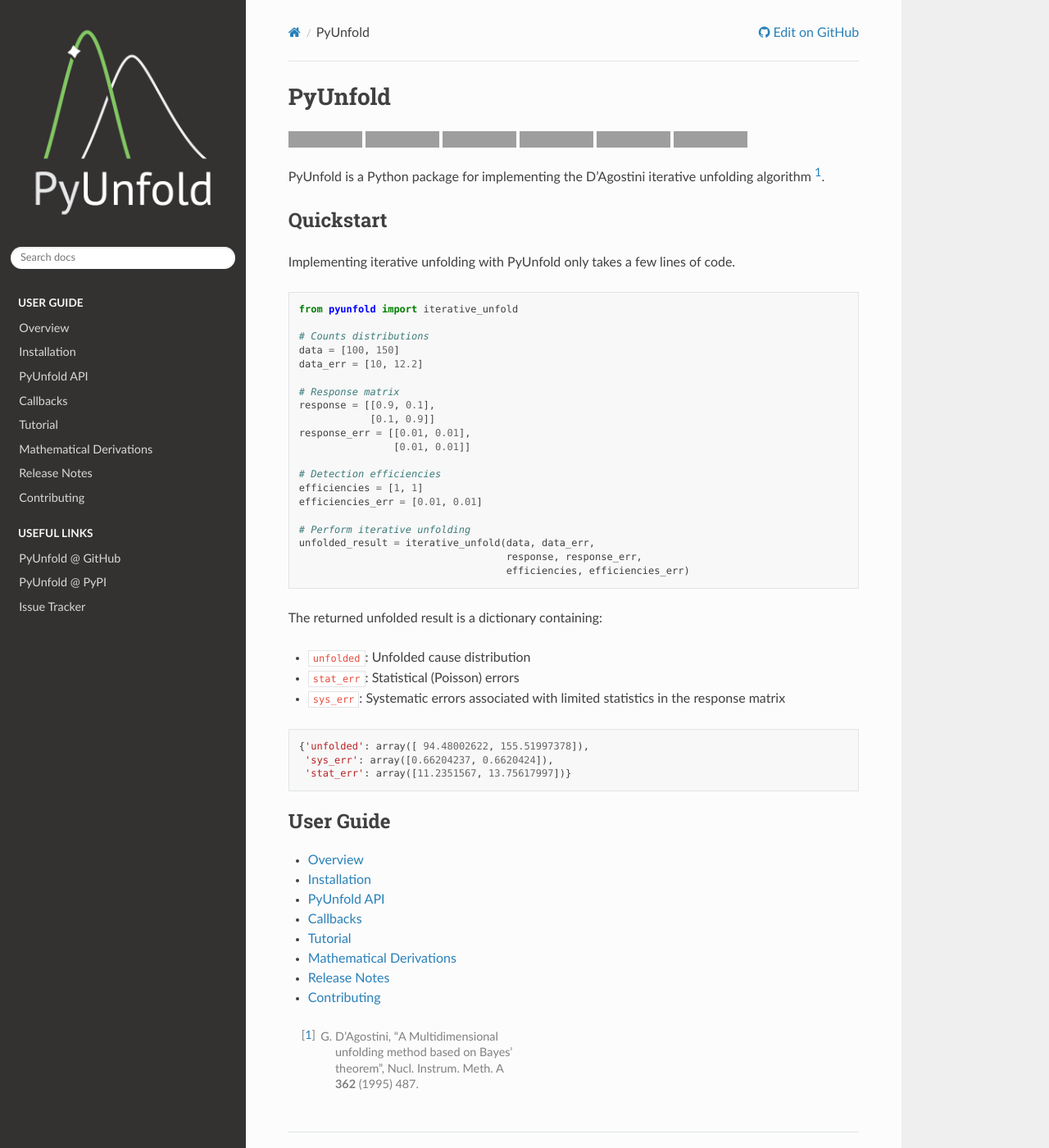
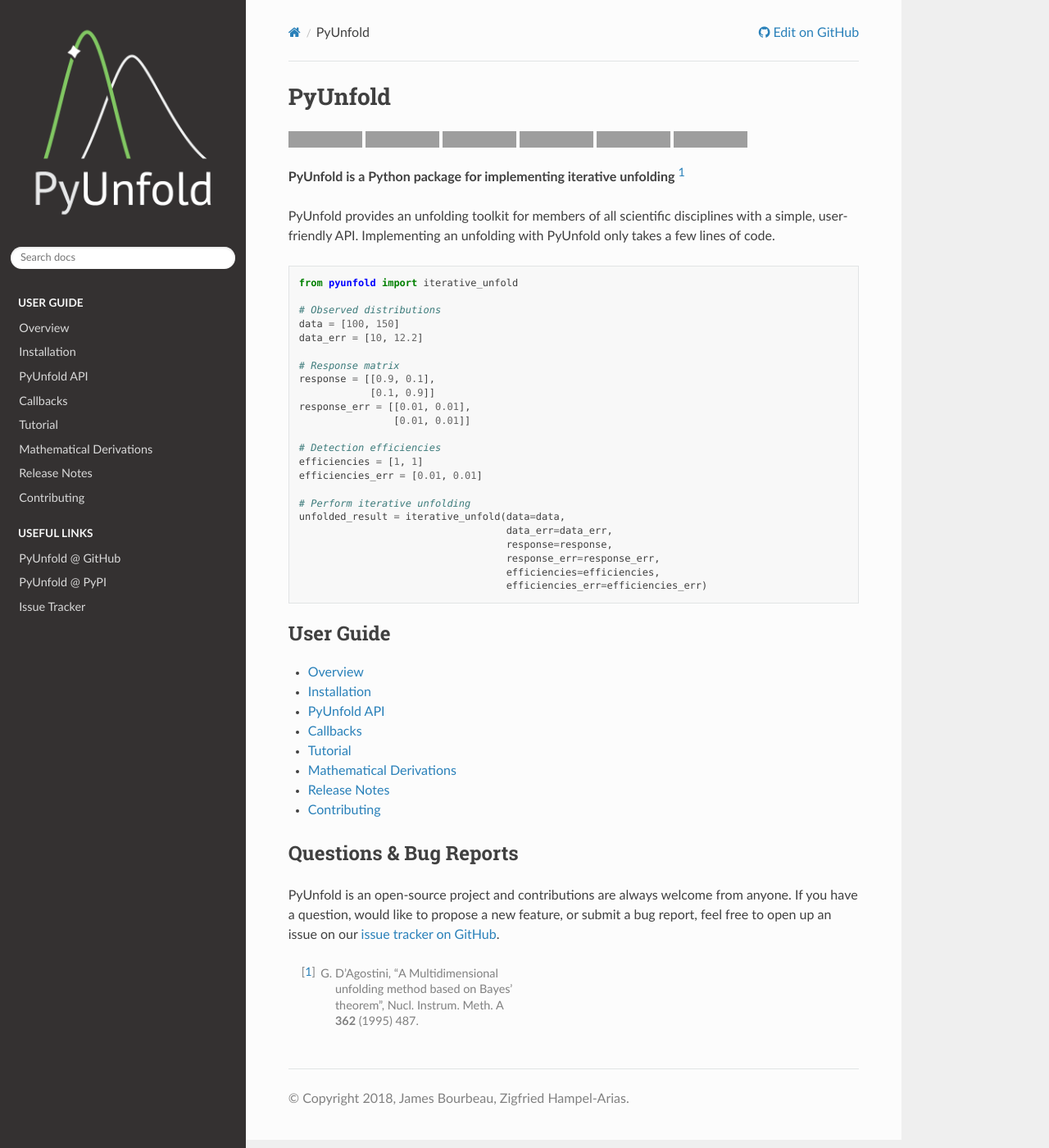
Before and after one commit to jrbourbeau/pyunfold, a Sphinx documentation site: the page built from docs/index.rst, in a window 1280 px wide and 1400 px high. Shown: the whole window at 82% size. Built offline with Sphinx 7.4.7 and the Read the Docs theme 2.0.0, drawn with Linux system fonts in a browser that asks for light colours; the version number is read from the project's files by our own code; grey boxes are pictures that could not be loaded.

Commit message:
Updates index.rst with a Questions & Bug Reports section

```diff
--- a/docs/index.rst
+++ b/docs/index.rst
@@ -26,18 +26,15 @@
 .. image:: https://img.shields.io/pypi/l/pyunfold.svg
     :target: https://pypi.org/project/PyUnfold/
 
-PyUnfold is a Python package for implementing the D'Agostini iterative unfolding algorithm [1]_.
+**PyUnfold is a Python package for implementing iterative unfolding** [1]_
 
-Quickstart
-----------
-
-Implementing iterative unfolding with PyUnfold only takes a few lines of code.
+PyUnfold provides an unfolding toolkit for members of all scientific disciplines with a simple, user-friendly API. Implementing an unfolding with PyUnfold only takes a few lines of code.
 
 .. code-block:: python
 
     from pyunfold import iterative_unfold
 
-    # Counts distributions
+    # Observed distributions
     data = [100, 150]
     data_err = [10, 12.2]
 
@@ -52,23 +49,12 @@
     efficiencies_err = [0.01, 0.01]
 
     # Perform iterative unfolding
-    unfolded_result = iterative_unfold(data, data_err,
-                                       response, response_err,
-                                       efficiencies, efficiencies_err)
-
-The returned unfolded result is a dictionary containing:
-
-- ``unfolded``: Unfolded cause distribution
-- ``stat_err``: Statistical (Poisson) errors
-- ``sys_err``: Systematic errors associated with limited statistics in the response matrix
-
-.. code-block:: python
-
-    {'unfolded': array([ 94.48002622, 155.51997378]),
-     'sys_err': array([0.66204237, 0.6620424]),
-     'stat_err': array([11.2351567, 13.75617997])}
-
-
+    unfolded_result = iterative_unfold(data=data,
+                                       data_err=data_err,
+                                       response=response,
+                                       response_err=response_err,
+                                       efficiencies=efficiencies,
+                                       efficiencies_err=efficiencies_err)
 
 .. toctree::
     :maxdepth: 1
@@ -93,4 +79,10 @@
    Issue Tracker <https://github.com/jrbourbeau/pyunfold/issues>
 
 
+Questions & Bug Reports
+-----------------------
+
+PyUnfold is an open-source project and contributions are always welcome from anyone. If you have a question, would like to propose a new feature, or submit a bug report, feel free to open up an issue on our `issue tracker on GitHub <https://github.com/jrbourbeau/pyunfold/issues>`_.
+
+
 .. [1] G. D'Agostini, “A Multidimensional unfolding method based on Bayes' theorem”, Nucl. Instrum. Meth. A **362** (1995) 487.
```
